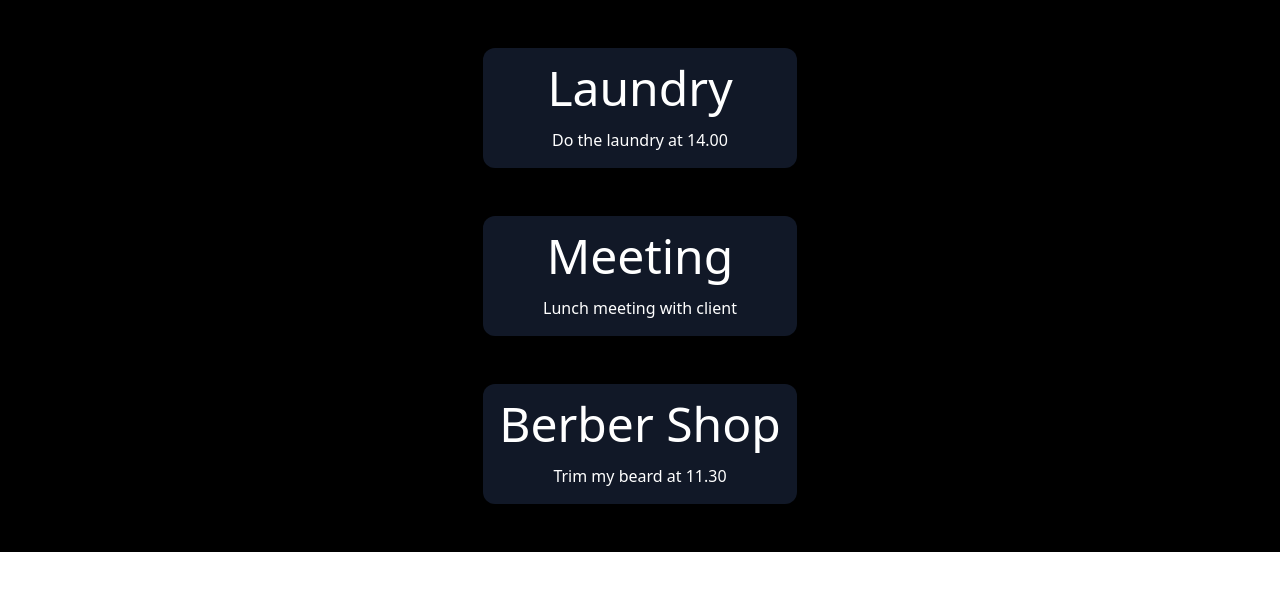
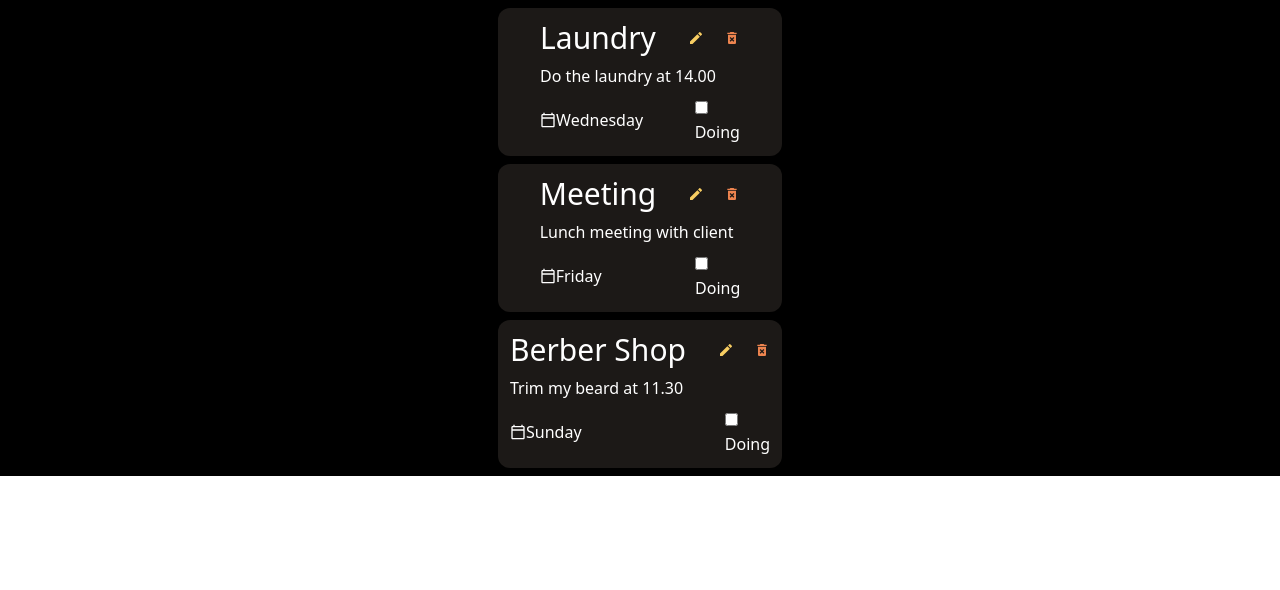
Before and after one commit to AlenMiftar/Todo-App, a React (Vite) app: page / in a window 1280 px wide. Shown: the top 590 px of the page. Built offline with nearby package versions, Linux system fonts and the light colour scheme.

Commit message:
card & checkbox created

```diff
--- a/package.json
+++ b/package.json
@@ -11,7 +11,8 @@
   },
   "dependencies": {
     "react": "^18.2.0",
-    "react-dom": "^18.2.0"
+    "react-dom": "^18.2.0",
+    "react-icons": "^5.2.0"
   },
   "devDependencies": {
     "@types/react": "^18.2.66",
--- /dev/null
+++ b/src/components/Card.jsx
@@ -0,0 +1,26 @@
+import PropTypes from "prop-types";
+
+const Card = ({ children, reverse }) => {
+  return (
+    <div
+      className={`bg-stone-900 flex my-2 p-3 justify-center  rounded-xl ${reverse} ? bg-slate-600 : bg-slate-800`}
+      //   style={{
+      //     background: reverse ? "#fff" : "#1c1c1c",
+      //     color: reverse ? "#000" : "#fff",
+      //   }}
+    >
+      {children}
+    </div>
+  );
+};
+
+Card.defaultProps = {
+  reverse: false,
+};
+
+Card.PropTypes = {
+  children: PropTypes.node.isRequired,
+  reverse: PropTypes.bool,
+};
+
+export default Card;
--- /dev/null
+++ b/src/components/Checkbox.jsx
@@ -0,0 +1,10 @@
+const Checkbox = ({ label, value, onChange }) => {
+  return (
+    <label>
+      <input type="checkbox" checked={value} onChange={onChange} />
+      <p className="">{label}</p>
+    </label>
+  );
+};
+
+export default Checkbox;
--- a/src/components/Item.jsx
+++ b/src/components/Item.jsx
@@ -1,13 +1,46 @@
 import { useState } from "react";
+import {
+  MdDeleteForever,
+  MdEdit,
+  MdOutlineCalendarToday,
+} from "react-icons/md";
+import Card from "./Card";
+import Checkbox from "./Checkbox";
 
 const Item = ({ todo }) => {
   //const [title, setTitle] = useState("Title");
   //const [task, setTask] = useState("Task");
+  const [done, setDone] = useState(todo.done);
+  const handleChange = (e) => {
+    setDone(e.target.checked);
+  };
+
   return (
-    <div className="bg-gray-900 rounded-xl flex flex-col items-center p-2 m-12">
-      <div className="text-5xl p-2">{todo.title}</div>
-      <div className=" rounded p-2 ">{todo.task}</div>
-    </div>
+    <Card>
+      <div className="card-container flex flex-col gap-2 ">
+        <div className="flex-container flex  items-center gap-8 ">
+          <div className="title text-3xl">{todo.title}</div>
+          <div className="btns flex gap-3">
+            <MdEdit style={{ color: "#f7cd62", marginRight: ".5rem" }} />
+            <MdDeleteForever style={{ color: "#ed844f" }} />
+          </div>
+        </div>
+
+        <div className="task flex flex-col">{todo.task}</div>
+        <div className="flex-container flex justify-between">
+          <div className=" day flex items-center">
+            <MdOutlineCalendarToday className="calendar" />
+            <p>{todo.day}</p>
+          </div>
+
+          <Checkbox
+            label={done === true ? "Done" : "Doing"}
+            value={done}
+            onChange={handleChange}
+          />
+        </div>
+      </div>
+    </Card>
   );
 };
 
```
Also changed, not shown: 1 other file (tests, documents, lock files or other folders).
